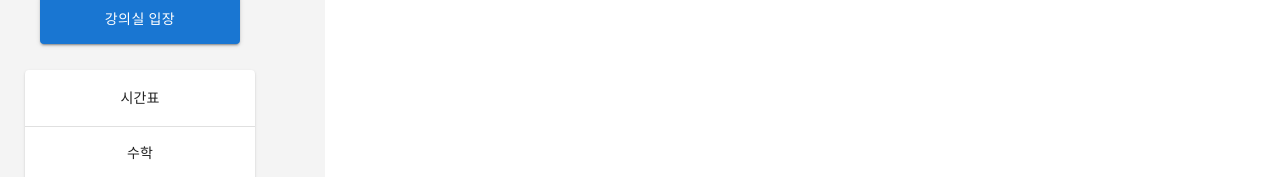
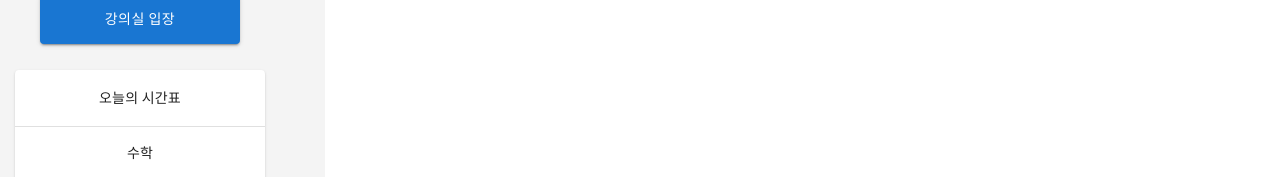
Before and after one commit to pch8349/Teras, a React (Create React App) app in the folder client/: page / in a window 1280 px wide. Shown: the part 441-618 px from the top of the page. Built offline with nearby package versions, Linux system fonts and the light colour scheme.

Commit message:
[FE] timetable update

```diff
--- a/client/src/pages/Home/components/Timetable/timetable.js
+++ b/client/src/pages/Home/components/Timetable/timetable.js
@@ -13,14 +13,14 @@ function TimeTable({ rows }) {
   return (
     <TableContainer
       sx={{
-        width: 230,
+        width: 250,
       }}
       component={Paper}
     >
       <Table aria-label="timeTable">
         <TableHead>
           <TableRow>
-            <TableCell align="center">시간표</TableCell>
+            <TableCell align="center">오늘의 시간표</TableCell>
           </TableRow>
         </TableHead>
         <TableBody>
```
